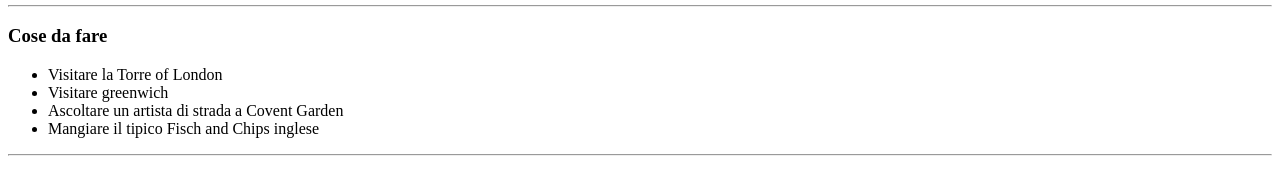
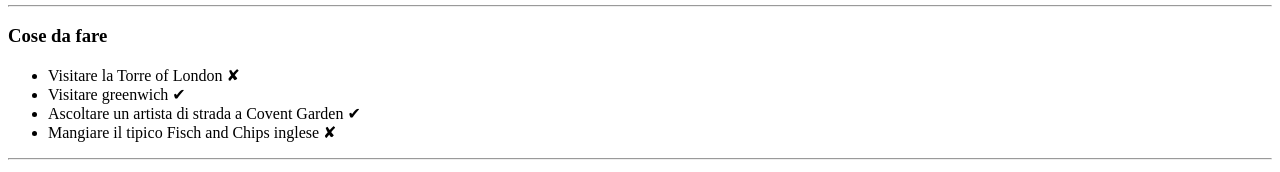
Before and after one commit to francescolucco/html-london-trip, a plain HTML site: page index.html in a window 1280 px wide. Shown: the part 876-1048 px from the top of the page. Drawn offline with Linux system fonts and the light colour scheme.

Commit message:
Aggiunta delle spunte

```diff
--- a/index.html
+++ b/index.html
@@ -68,10 +68,10 @@
       <h3>Cose da fare</h3>
 
       <ul>
-        <li>Visitare la Torre of London</li>
-        <li>Visitare greenwich</li>
-        <li>Ascoltare un artista di strada a Covent Garden</li>
-        <li>Mangiare il tipico Fisch and Chips inglese</li>
+        <li>Visitare la Torre of London &#x2718;</li>
+        <li>Visitare greenwich ✔</li>
+        <li>Ascoltare un artista di strada a Covent Garden ✔</li>
+        <li>Mangiare il tipico Fisch and Chips inglese &#x2718;</li>
       </ul>
       <hr>
     </section>
```
